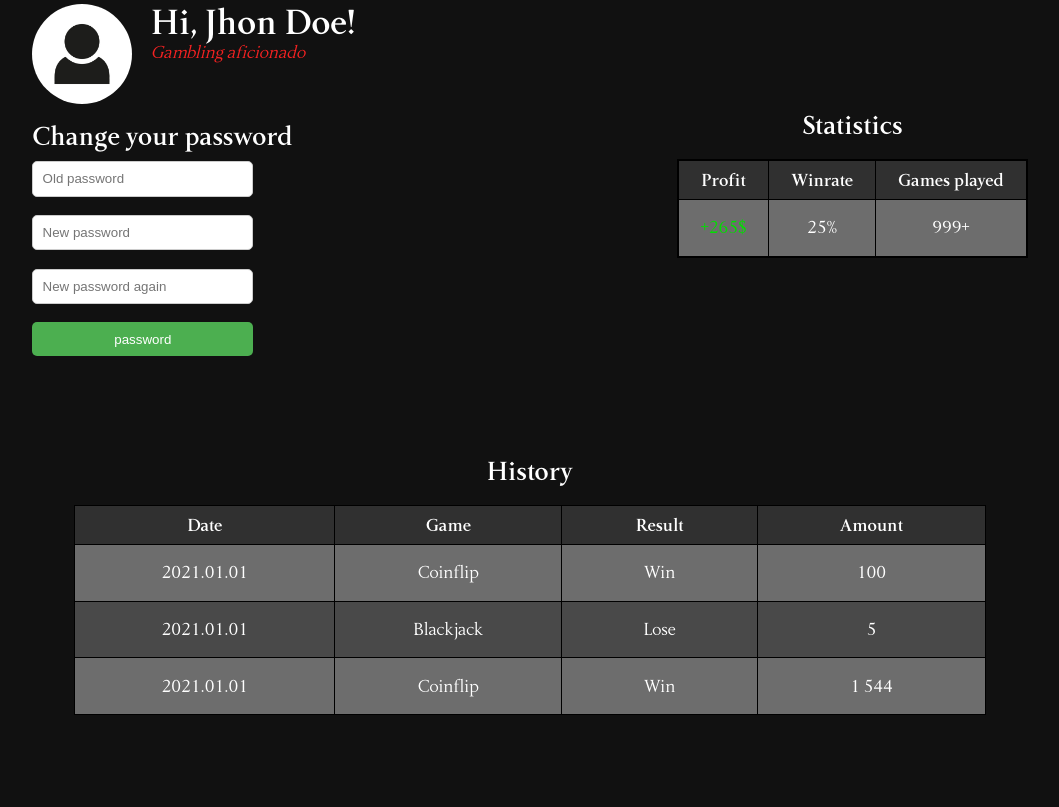
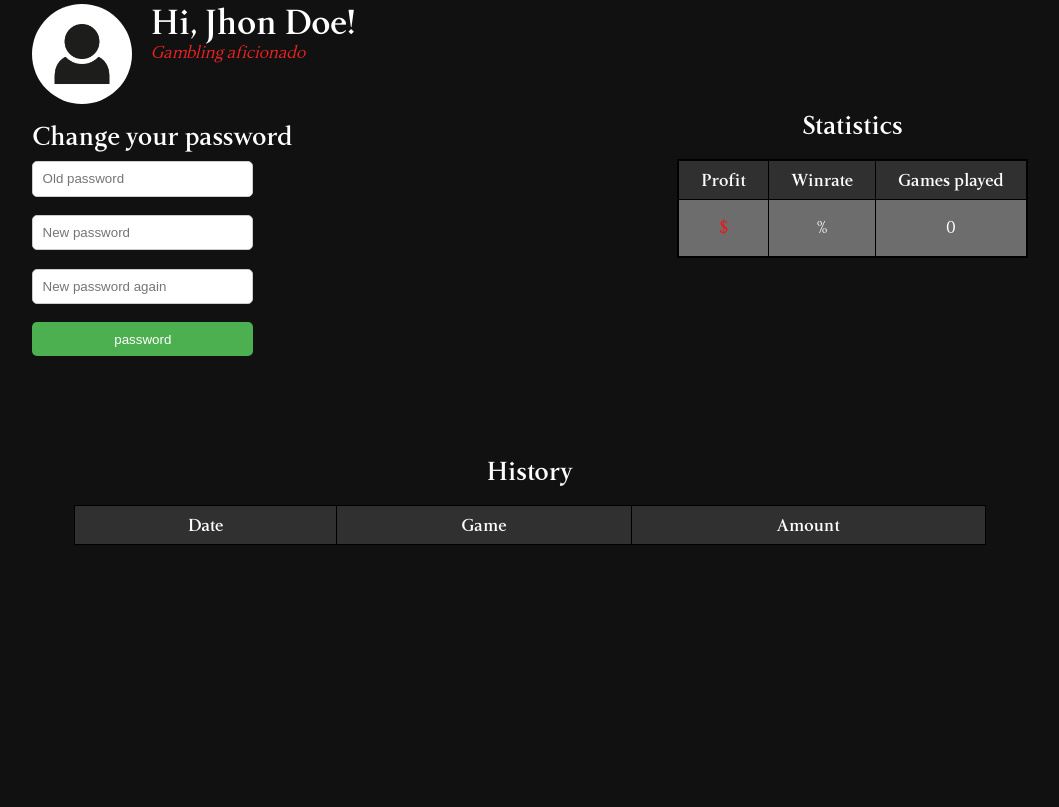
Before and after one commit to Marci0817/gambling-site, a PHP site: page /profile.php in a window 1280 px wide. Shown: the part 210-1017 px from the top of the page, without its empty margins (110-1169 px from the left). After the commit the page ends 755 px from the top, so only its background shows below. Run offline with PHP 8.4, Linux system fonts and the light colour scheme; a user stored in the database is signed in; data comes from the database, SQL or seed files in the repository; tables that the repository leaves empty hold one stand-in row (values such as "Sample post"); lists and menus that the app fills with data are empty.

Commit message:
Add history feature and basic stats

```diff
--- a/api/blackjack.php
+++ b/api/blackjack.php
@@ -2,6 +2,8 @@
 require_once($_SERVER["DOCUMENT_ROOT"] . "/utils/Auth.php");
 require_once($_SERVER["DOCUMENT_ROOT"] . "/utils/UserRepo.php");
 require_once($_SERVER["DOCUMENT_ROOT"] . "/utils/BlackjackGame.php");
+require_once($_SERVER["DOCUMENT_ROOT"] . "/utils/HistoryRepo.php");
+
 
 $req = json_decode(file_get_contents("php://input"), true);
 
@@ -48,12 +50,15 @@ if ($game->isOver()) {
 
     if ($playerBust || ($dealerHandHigher && !$dealerBust)) {
         $state = "LOSE";
+        HistoryRepo::addHistory("Blackjack", "-" . $game->getBet());
     } elseif ($draw) {
         $state = "DRAW";
         UserRepo::addUserBalance($game->getBet());
+        HistoryRepo::addHistory("Blackjack", 0);
     } else {
         $state = "WIN";
         UserRepo::addUserBalance(UserRepo::mul($game->getBet(), "2"));
+        HistoryRepo::addHistory("Blackjack", $game->getBet());
     }
 
     unset($_SESSION["currentBlackjackGame"]);
--- a/profile.php
+++ b/profile.php
@@ -1,6 +1,14 @@
 <?php
+require_once("./utils/HistoryRepo.php");
+
+$allHistory = HistoryRepo::getHistory();
+$gamePlayed = HistoryRepo::getGamePlayed();
+$profit = HistoryRepo::getProfit();
+$winRate = HistoryRepo::getWinRate();
+
 require_once("templates/profile.php");
 require_once("./utils/Auth.php");
+
 
 if (isset($_POST['oldPassword']) && isset($_POST['newPassword']) && isset($_POST['newPassword2'])) {
     $oldPassword = $_POST['oldPassword'];
--- a/styles/profile.css
+++ b/styles/profile.css
@@ -116,6 +116,10 @@ th{
     color: rgb(0, 223, 0);
 }
 
+.negative{
+    color: rgb(255, 10, 10);
+}
+
 
 @media screen and (max-width: 768px) {
     #container{
--- a/templates/blackjack.php
+++ b/templates/blackjack.php
@@ -26,9 +26,7 @@ $scripts = [
         </div>
 
         <div id="playerBoard">
-            <div id="playerCardHud">
-                <p id="playerCardCount">11</p>
-            </div>
+
             <div id="playerCardBoard">
 
             </div>
--- a/templates/profile.php
+++ b/templates/profile.php
@@ -42,9 +42,9 @@ $scripts = [];
                     <th>Games played</th>
                 </tr>
                 <tr>
-                    <td class="positive">+265$</td>
-                    <td>25%</td>
-                    <td>999+</td>
+                    <td class=<?php echo $profit > 0 ? "positive" : "negative" ?>><?php echo "$ " . $profit  ?></td>
+                    <td><?php echo $winRate . " %" ?></td>
+                    <td><?php echo $gamePlayed ?></td>
                 </tr>
             </table>
 
@@ -59,26 +59,15 @@ $scripts = [];
         <tr>
             <th>Date</th>
             <th>Game</th>
-            <th>Result</th>
             <th>Amount</th>
         </tr>
-        <tr>
-            <td>2021.01.01</td>
-            <td>Coinflip</td>
-            <td>Win</td>
-            <td>100</td>
-        </tr>
-        <tr>
-            <td>2021.01.01</td>
-            <td>Blackjack</td>
-            <td>Lose</td>
-            <td>5</td>
-        </tr>
-        <tr>
-            <td>2021.01.01</td>
-            <td>Coinflip</td>
-            <td>Win</td>
-            <td>1 544</td>
+        <?php foreach ($allHistory as $history) { ?>
+            <tr>
+                <td><?php echo $history["timestamp"] ?></td>
+                <td><?php echo $history["game"] ?></td>
+                <td><?php echo $history["amount"] ?></td>
+            </tr>
+        <?php } ?>
     </table>
 </div>
 <script>
--- a/utils/CoinflipGame.php
+++ b/utils/CoinflipGame.php
@@ -1,5 +1,6 @@
 <?php
 require_once(__DIR__ . '/UserRepo.php');
+require_once(__DIR__ . '/HistoryRepo.php');
 
 class CoinFlip
 {
@@ -20,9 +21,11 @@ class CoinFlip
         if ($selectedSide == $side) {
             $prize = UserRepo::mul($bet, "2");
             UserRepo::addUserBalance($prize);
+            HistoryRepo::addHistory("Coinflip", $bet);
             return json_encode(["result" => "win", "prize" => $prize, "side" => $side]);
         }
 
+        HistoryRepo::addHistory("Coinflip", "-" . $bet);
         return json_encode(["result" => "lose", "prize" => 0, "side" => $side]);
     }
 }
--- a/utils/HistoryRepo.php
+++ b/utils/HistoryRepo.php
@@ -4,7 +4,7 @@ require_once($_SERVER["DOCUMENT_ROOT"] . "/utils/Auth.php");
 
 class HistoryRepo
 {
-    public static function addHistory($game, $result, $amount)
+    public static function addHistory($game, $amount)
     {
         if (ConnectionHandler::getConnection() == null) {
             return ["result" => false, "error" => "Database connection failed"];
@@ -29,11 +29,56 @@ class HistoryRepo
         }
 
         $conn = ConnectionHandler::getConnection();
-        $stmt = $conn->prepare("SELECT * FROM history WHERE username = ?");
+        $stmt = $conn->prepare("SELECT * FROM history WHERE username = ? ORDER BY timestamp DESC LIMIT 50");
         $stmt->bind_param("s", $_SESSION['username']);
         $stmt->execute();
         $result = $stmt->get_result();
 
         return $result->fetch_all(MYSQLI_ASSOC);
     }
+
+    public static function getGamePlayed()
+    {
+        if (ConnectionHandler::getConnection() == null) {
+            return ["result" => false, "error" => "Database connection failed"];
+        }
+
+        $conn = ConnectionHandler::getConnection();
+        $stmt = $conn->prepare("SELECT COUNT(*) as gamePlayed FROM history WHERE username = ?");
+        $stmt->bind_param("s", $_SESSION['username']);
+        $stmt->execute();
+        $result = $stmt->get_result();
+
+        return $result->fetch_assoc()["gamePlayed"];
+    }
+
+    public static function getProfit()
+    {
+        if (ConnectionHandler::getConnection() == null) {
+            return ["result" => false, "error" => "Database connection failed"];
+        }
+
+        $conn = ConnectionHandler::getConnection();
+        $stmt = $conn->prepare("SELECT SUM(amount) as profit FROM history WHERE username = ? AND LOWER(game) != 'deposit'");
+        $stmt->bind_param("s", $_SESSION['username']);
+        $stmt->execute();
+        $result = $stmt->get_result();
+
+        return  $result->fetch_assoc()["profit"];
+    }
+
+    public static function getWinrate()
+    {
+        if (ConnectionHandler::getConnection() == null) {
+            return ["result" => false, "error" => "Database connection failed"];
+        }
+
+        $conn = ConnectionHandler::getConnection();
+        $stmt = $conn->prepare("SELECT ROUND((win.count / total.count) * 100) AS winrate FROM (select count(*) as count from history where username = ? AND amount > 0) win, (select count(*) as count from history where username = ?) total");
+        $stmt->bind_param("ss", $_SESSION['username'], $_SESSION['username']);
+        $stmt->execute();
+        $result = $stmt->get_result();
+
+        return $result->fetch_assoc()["winrate"];
+    }
 }
```
